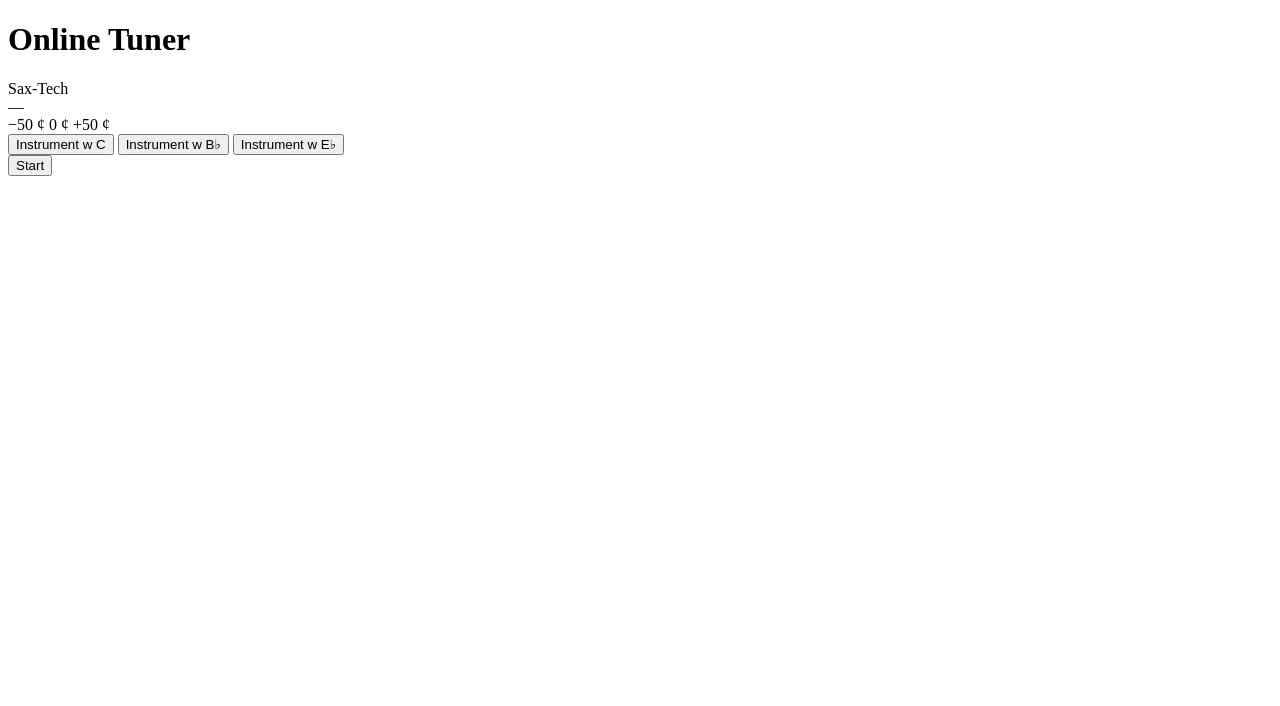
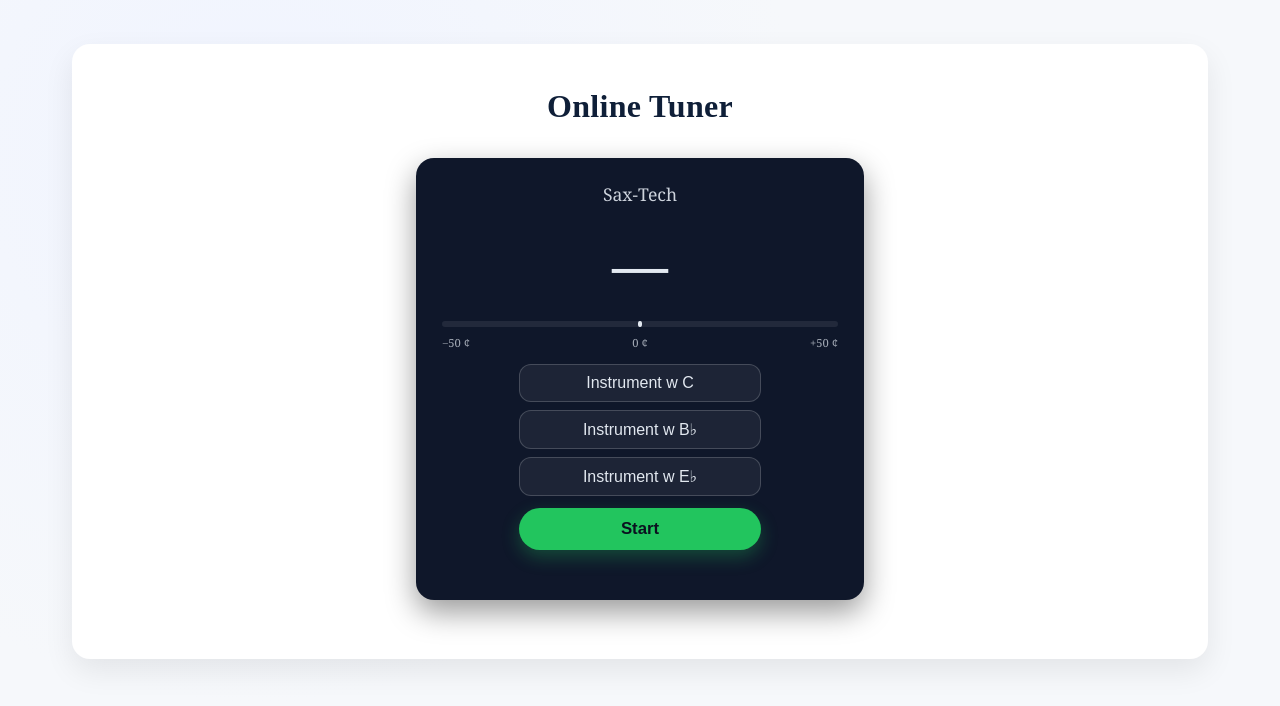
Before and after one commit to JazzChordLab/tuner, a plain HTML site: page docs/index.html in a window 1280 px wide. Drawn offline with Linux system fonts and the light colour scheme.

Commit message:
Initial commit

```diff
--- a/docs/index.html
+++ b/docs/index.html
@@ -4,7 +4,7 @@
   <meta charset="utf-8" />
   <title>Sax-Tech – Tuner</title>
   <meta name="viewport" content="width=device-width, initial-scale=1" />
-  <link rel="stylesheet" href="css/stylts.css" />
+  <link rel="stylesheet" href="css/style.css" />
 </head>
 <body>
   <h1>Online Tuner</h1>
```
